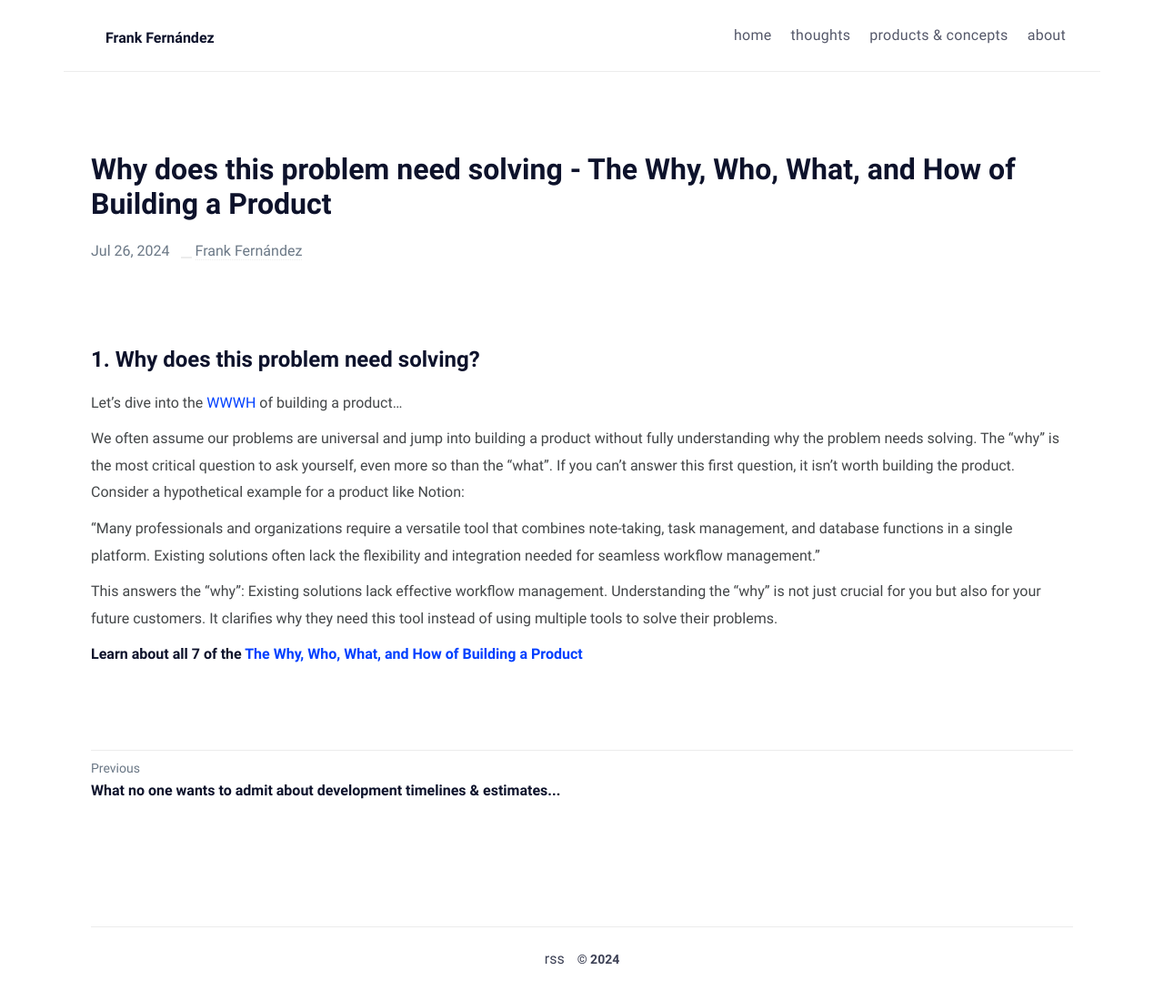
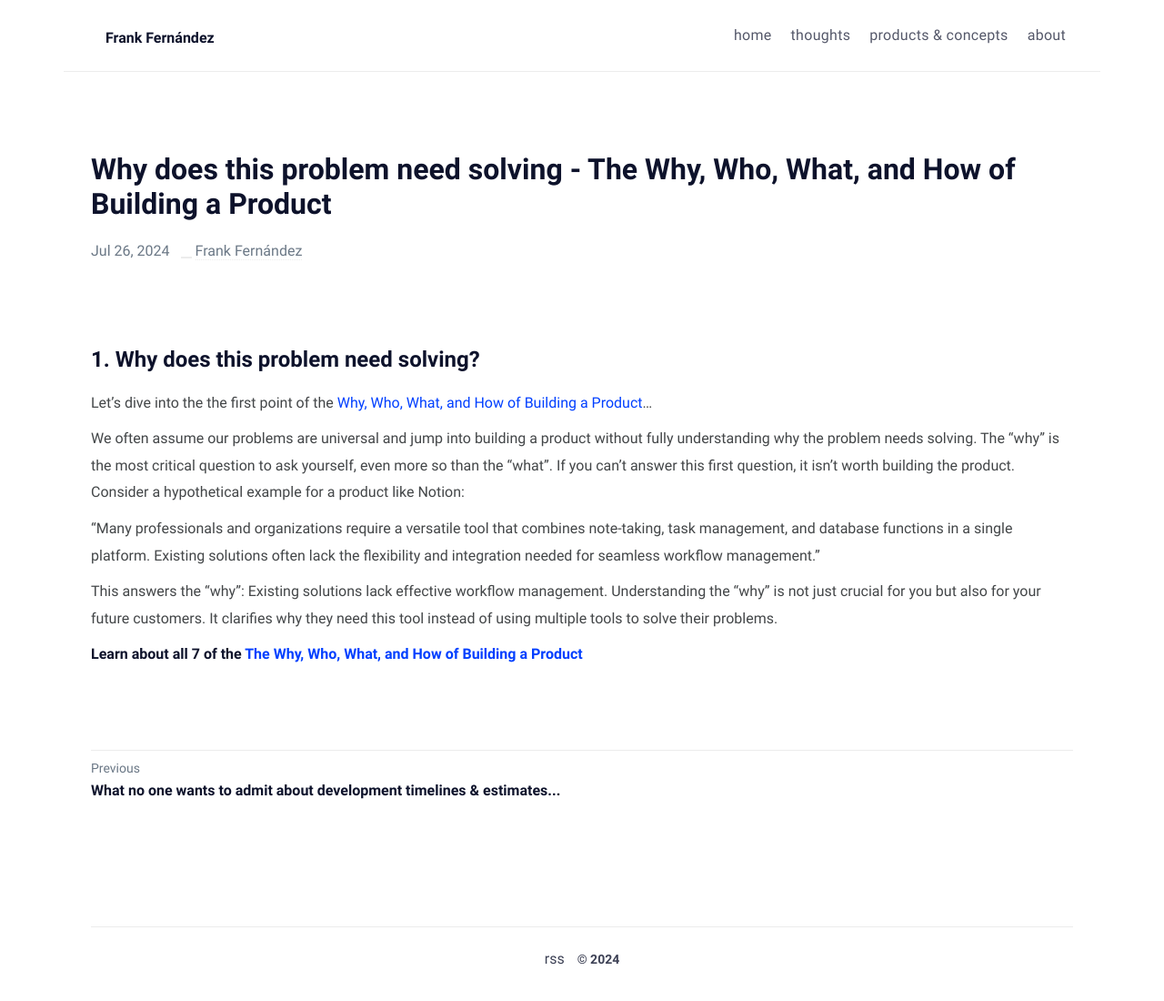
Before and after one commit to frafdez/blog, a Jekyll site: the page built from _posts/2024-07-26-why-does-this-problem-need-solving-the-why-who-what-and-how-of-building-a-product.md, in a window 1280 px wide. Shown: the whole page at 91% size. Built offline with Jekyll 4.4.1, drawn with Linux system fonts in a browser that asks for light colours.

Commit message:
New Post

```diff
--- a/_posts/2024-07-26-why-does-this-problem-need-solving-the-why-who-what-and-how-of-building-a-product.md
+++ b/_posts/2024-07-26-why-does-this-problem-need-solving-the-why-who-what-and-how-of-building-a-product.md
@@ -4,7 +4,7 @@ title: Why does this problem need solving - The Why, Who, What, and How of Build
 ---
 
 # 1. Why does this problem need solving?
-Let's dive into the [WWWH](/2024/07/08/why-who-what-how-of-building-products.html) of building a product...
+Let's dive into the the first point of the [Why, Who, What, and How of Building a Product](/2024/07/08/why-who-what-how-of-building-products.html)...
 
 We often assume our problems are universal and jump into building a product without fully understanding why the problem needs solving. The "why" is the most critical question to ask yourself, even more so than the "what". If you can't answer this first question, it isn't worth building the product.
 Consider a hypothetical example for a product like Notion:
```
